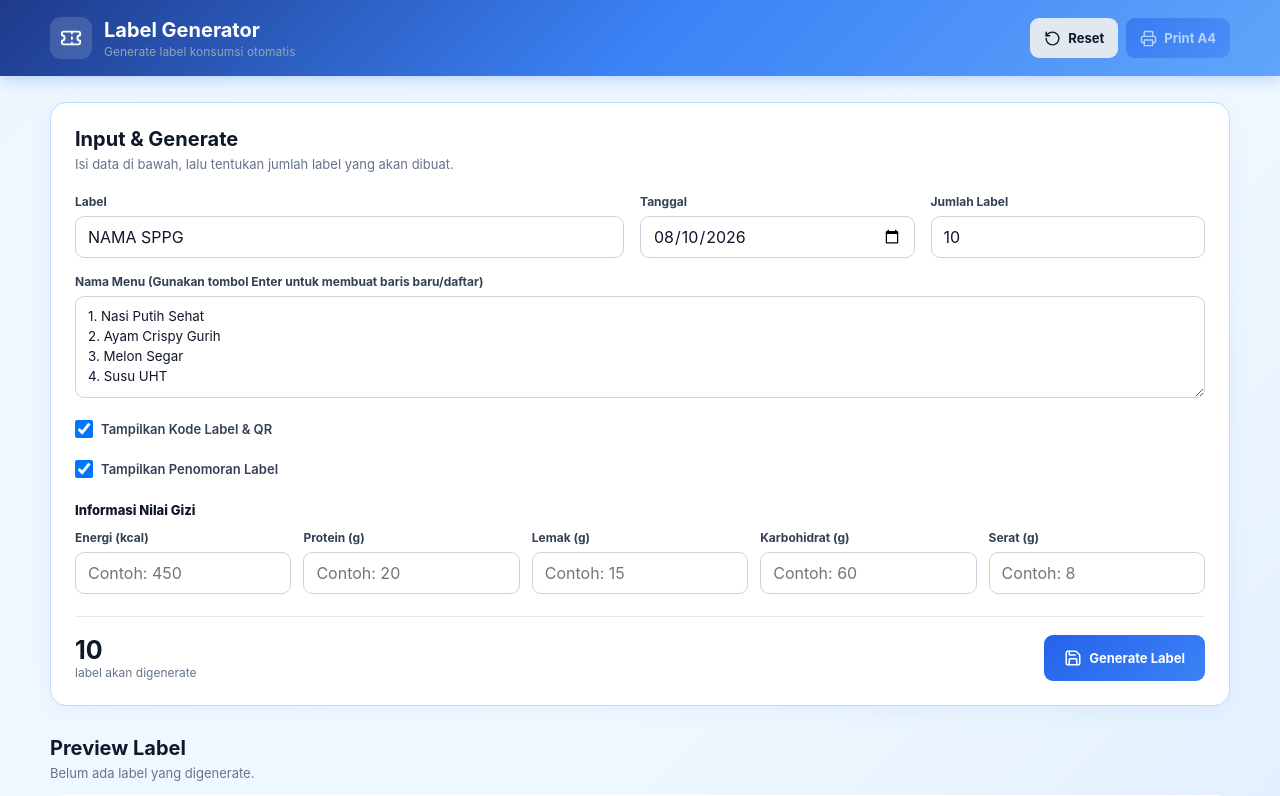
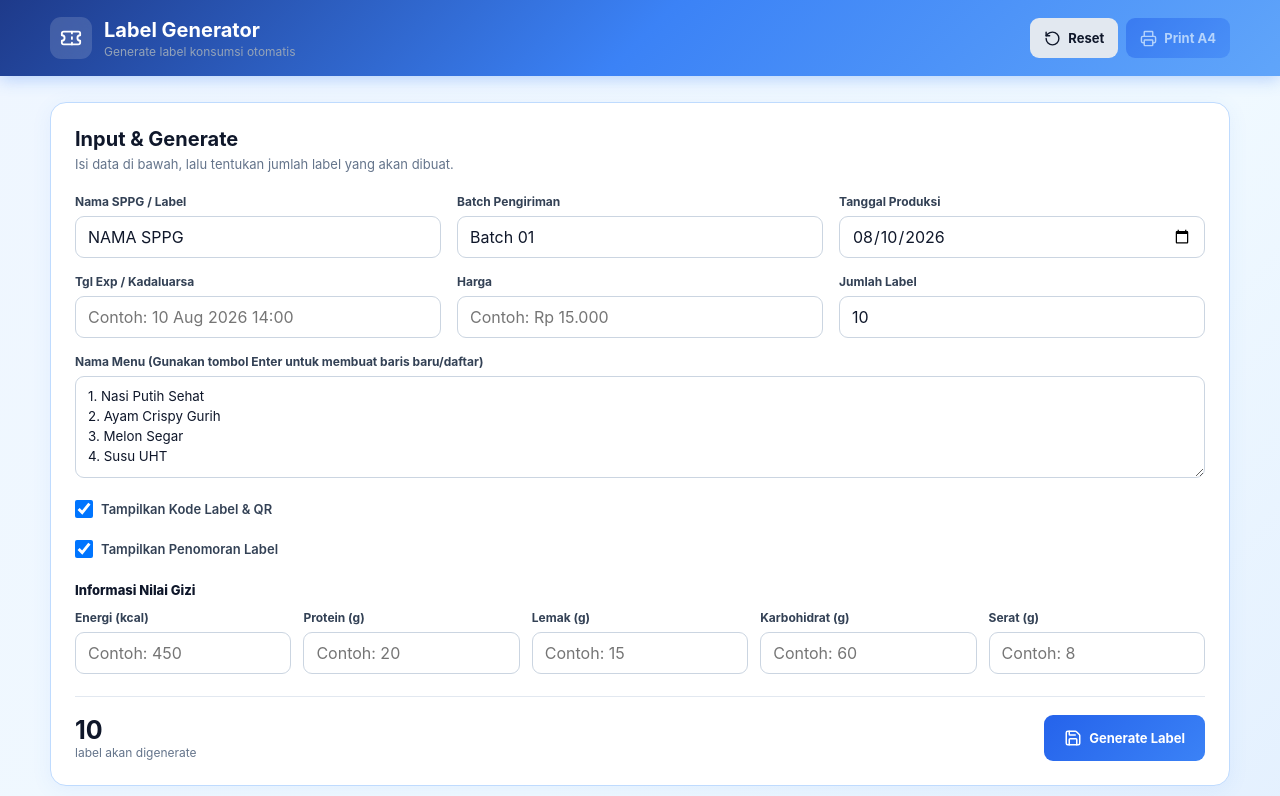
Before and after one commit to Ihsanfs/labelmbg, a React (Vite) app: page / in a window 1280 px wide. Shown: the top 796 px of the page. Built offline with nearby package versions, Linux system fonts and the light colour scheme.

Commit message:
Add batch, exp, and price input fields and label rendering

```diff
--- a/src/App.jsx
+++ b/src/App.jsx
@@ -11,6 +11,9 @@ import { generateCoupons, formatDateID } from "./lib/coupon";
 
 const EMPTY_FORM = {
   label: "NAMA SPPG",
+  batch: "Batch 01",
+  exp: "",
+  price: "",
   menuName: "1. Nasi Putih Sehat\n2. Ayam Crispy Gurih\n3. Melon Segar\n4. Susu UHT",
   date: new Date().toISOString().slice(0, 10),
   quantity: 10,
@@ -118,6 +121,9 @@ export default function App() {
       const rawCoupons = generateCoupons({
         quantity,
         label: form.label.trim(),
+        batch: form.batch ? form.batch.trim() : "",
+        exp: form.exp ? form.exp.trim() : "",
+        price: form.price ? form.price.trim() : "",
         menuName: form.menuName.trim(),
         date: form.date,
         showCode: form.showCode,
@@ -135,6 +141,9 @@ export default function App() {
         id: crypto.randomUUID(),
         createdAt: Date.now(),
         label: form.label.trim(),
+        batch: form.batch ? form.batch.trim() : "",
+        exp: form.exp ? form.exp.trim() : "",
+        price: form.price ? form.price.trim() : "",
         menuName: form.menuName.trim(),
         date: form.date,
         quantity,
@@ -169,6 +178,9 @@ export default function App() {
   async function loadGeneration(record) {
     setForm({
       label: record.label,
+      batch: record.batch || "",
+      exp: record.exp || "",
+      price: record.price || "",
       menuName: record.menuName || "",
       date: record.date,
       quantity: record.quantity,
@@ -228,8 +240,8 @@ export default function App() {
 
           <form onSubmit={handleGenerate}>
             <div className="form-grid">
-              <label className="field field-wide">
-                <span>Label</span>
+              <label className="field">
+                <span>Nama SPPG / Label</span>
                 <input
                   value={form.label}
                   onChange={(e) => change("label", e.target.value)}
@@ -239,12 +251,39 @@ export default function App() {
               </label>
 
               <label className="field">
-                <span>Tanggal</span>
+                <span>Batch Pengiriman</span>
+                <input
+                  value={form.batch}
+                  onChange={(e) => change("batch", e.target.value)}
+                  placeholder="Contoh: Batch 01"
+                />
+              </label>
+
+              <label className="field">
+                <span>Tanggal Produksi</span>
                 <input
                   type="date"
                   value={form.date}
                   onChange={(e) => change("date", e.target.value)}
                   required
+                />
+              </label>
+
+              <label className="field">
+                <span>Tgl Exp / Kadaluarsa</span>
+                <input
+                  value={form.exp}
+                  onChange={(e) => change("exp", e.target.value)}
+                  placeholder="Contoh: 10 Aug 2026 14:00"
+                />
+              </label>
+
+              <label className="field">
+                <span>Harga</span>
+                <input
+                  value={form.price}
+                  onChange={(e) => change("price", e.target.value)}
+                  placeholder="Contoh: Rp 15.000"
                 />
               </label>
 
--- a/src/components/CouponCard.jsx
+++ b/src/components/CouponCard.jsx
@@ -16,15 +16,40 @@ export default function CouponCard({ coupon, index }) {
       <div className="coupon-body">
         <div className="coupon-main-content">
           <div className="coupon-left-col">
-            <div className="coupon-date">
-              <span>Tanggal</span>
-              <strong>{coupon.dateLabel}</strong>
+            <div className="coupon-date-row">
+              <div className="coupon-date">
+                <span>Tanggal</span>
+                <strong>{coupon.dateLabel}</strong>
+              </div>
+              {coupon.batch && (
+                <div className="coupon-batch">
+                  <span>Batch</span>
+                  <strong>{coupon.batch}</strong>
+                </div>
+              )}
             </div>
 
             <div className="coupon-menu-container">
               <span className="coupon-menu-tag">MENU</span>
               <div className="coupon-menu-name">{coupon.menuName || "-"}</div>
             </div>
+
+            {(coupon.exp || coupon.price) && (
+              <div className="coupon-extra-row">
+                {coupon.exp && (
+                  <div className="coupon-exp">
+                    <span>EXP</span>
+                    <strong>{coupon.exp}</strong>
+                  </div>
+                )}
+                {coupon.price && (
+                  <div className="coupon-price">
+                    <span>HARGA</span>
+                    <strong>{coupon.price}</strong>
+                  </div>
+                )}
+              </div>
+            )}
           </div>
 
           <div className="coupon-right-col">
--- a/src/lib/coupon.js
+++ b/src/lib/coupon.js
@@ -9,7 +9,7 @@ export function randomCode(length = 10) {
   return Array.from(values, (v) => chars[v % chars.length]).join("");
 }
 
-export function makeCoupon({ index, label, menuName, date, nutrition, showCode, showNumbering, showFooterNumber }) {
+export function makeCoupon({ index, label, menuName, date, batch, exp, price, nutrition, showCode, showNumbering, showFooterNumber }) {
   const code = randomCode(10);
   return {
     id: `${Date.now()}-${index}-${code}`,
@@ -18,6 +18,9 @@ export function makeCoupon({ index, label, menuName, date, nutrition, showCode,
     label,
     menuName,
     date,
+    batch: batch || "",
+    exp: exp || "",
+    price: price || "",
     nutrition,
     showCode,
     showNumbering,
@@ -25,13 +28,16 @@ export function makeCoupon({ index, label, menuName, date, nutrition, showCode,
   };
 }
 
-export function generateCoupons({ quantity, label, menuName, date, nutrition, showCode, showNumbering, showFooterNumber }) {
+export function generateCoupons({ quantity, label, menuName, date, batch, exp, price, nutrition, showCode, showNumbering, showFooterNumber }) {
   return Array.from({ length: quantity }, (_, i) =>
     makeCoupon({
       index: i + 1,
       label,
       menuName,
       date,
+      batch,
+      exp,
+      price,
       nutrition,
       showCode,
       showNumbering,
--- a/src/styles/app.css
+++ b/src/styles/app.css
@@ -39,7 +39,7 @@ button:disabled { opacity: .55; cursor: not-allowed; }
 .panel-title h2, .preview-header h2, .history-head h2 { margin: 0; font-size: 20px; }
 .panel-title p, .preview-header p, .history-head p { margin: 5px 0 0; color: #64748b; font-size: 13px; }
 
-.form-grid { display: grid; grid-template-columns: 2fr 1fr 1fr; gap: 16px; margin-top: 22px; }
+.form-grid { display: grid; grid-template-columns: repeat(3, 1fr); gap: 16px; margin-top: 22px; }
 .field-full { grid-column: 1 / -1; }
 .field { display: flex; flex-direction: column; gap: 7px; }
 .field span { font-size: 12px; font-weight: 700; color: #334155; }
@@ -157,18 +157,51 @@ button:disabled { opacity: .55; cursor: not-allowed; }
   line-height: 1.3;
   white-space: pre-line;
 }
-.coupon-date {
+.coupon-date-row {
+  display: flex;
+  gap: 6px;
+}
+.coupon-date, .coupon-batch {
+  flex: 1;
   display: flex;
   justify-content: space-between;
   align-items: center;
-  font-size: 9px;
-  padding: 4px 8px;
+  font-size: 8.5px;
+  padding: 4px 6px;
   background: #f8fafc;
   border: 1px solid #e2e8f0;
   border-radius: 6px;
 }
-.coupon-date span { color: #64748b; font-weight: 600; }
-.coupon-date strong { font-size: 10px; color: #1e293b; }
+.coupon-date span, .coupon-batch span { color: #64748b; font-weight: 600; }
+.coupon-date strong, .coupon-batch strong { font-size: 9.5px; color: #1e293b; }
+
+.coupon-extra-row {
+  display: flex;
+  gap: 6px;
+  margin-top: 4px;
+}
+.coupon-exp, .coupon-price {
+  flex: 1;
+  display: flex;
+  justify-content: space-between;
+  align-items: center;
+  font-size: 8px;
+  padding: 3px 6px;
+  border-radius: 5px;
+}
+.coupon-exp {
+  background: #fef2f2;
+  border: 1px solid #fecaca;
+}
+.coupon-exp span { color: #991b1b; font-weight: 700; }
+.coupon-exp strong { color: #dc2626; font-size: 8.5px; font-weight: 800; }
+
+.coupon-price {
+  background: #f0fdf4;
+  border: 1px solid #bbf7d0;
+}
+.coupon-price span { color: #166534; font-weight: 700; }
+.coupon-price strong { color: #15803d; font-size: 8.5px; font-weight: 800; }
 .nutrition-header-title {
   display: block;
   font-size: 8px;
@@ -412,9 +445,19 @@ button:disabled { opacity: .55; cursor: not-allowed; }
     -webkit-print-color-adjust: exact;
     print-color-adjust: exact;
   }
-  .coupon-menu-name { font-size: 8pt; font-weight: 800; line-height: 1.2; color: #1e293b !important; white-space: pre-line; }
-  .coupon-date { font-size: 6pt; margin-bottom: 1mm; padding: 1mm 1.5mm; border-radius: 1mm; border: .2mm solid #e2e8f0; background: #f8fafc !important; -webkit-print-color-adjust: exact; print-color-adjust: exact; }
-  .coupon-date strong { font-size: 6.5pt; color: #1e293b !important; }
+  .coupon-date-row { display: flex; gap: 1mm; }
+  .coupon-date, .coupon-batch { flex: 1; font-size: 5pt; padding: 0.8mm 1mm; border-radius: 0.8mm; border: .2mm solid #e2e8f0; background: #f8fafc !important; -webkit-print-color-adjust: exact; print-color-adjust: exact; }
+  .coupon-date span, .coupon-batch span { font-size: 4.5pt; color: #64748b !important; }
+  .coupon-date strong, .coupon-batch strong { font-size: 5.5pt; color: #1e293b !important; }
+
+  .coupon-extra-row { display: flex; gap: 1mm; margin-top: 0.8mm; }
+  .coupon-exp, .coupon-price { flex: 1; font-size: 4.5pt; padding: 0.5mm 0.8mm; border-radius: 0.6mm; -webkit-print-color-adjust: exact; print-color-adjust: exact; }
+  .coupon-exp { background: #fef2f2 !important; border: .2mm solid #fecaca; }
+  .coupon-exp span { font-size: 4pt; color: #991b1b !important; }
+  .coupon-exp strong { font-size: 5pt; color: #dc2626 !important; }
+  .coupon-price { background: #f0fdf4 !important; border: .2mm solid #bbf7d0; }
+  .coupon-price span { font-size: 4pt; color: #166534 !important; }
+  .coupon-price strong { font-size: 5pt; color: #15803d !important; }
   .nutrition-header-title {
     font-size: 5pt;
     padding: 0.2mm 1mm;
```
